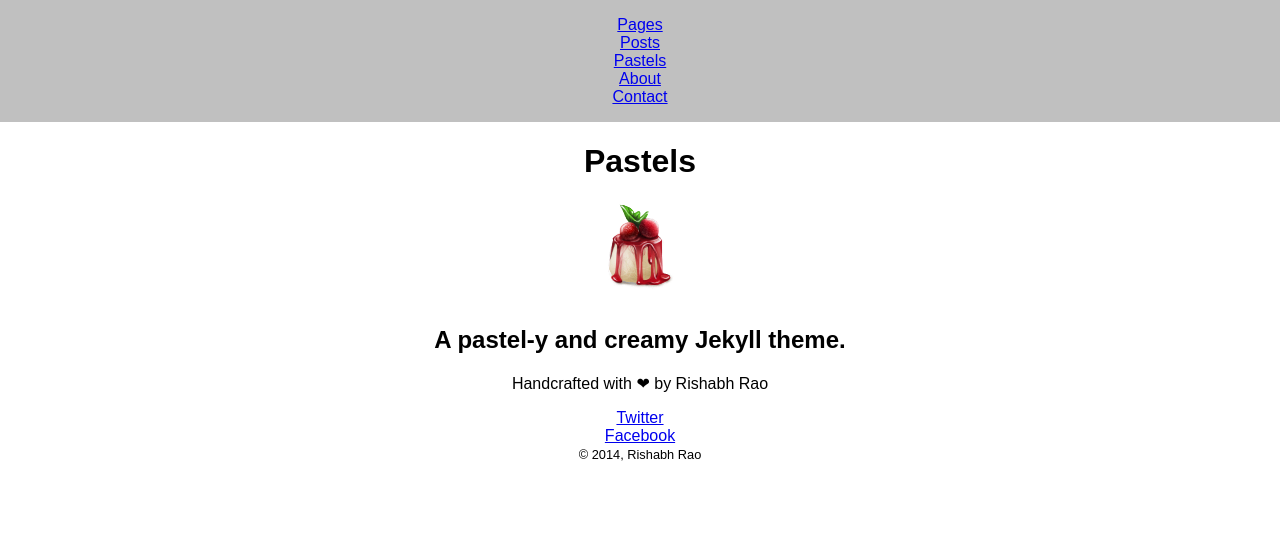
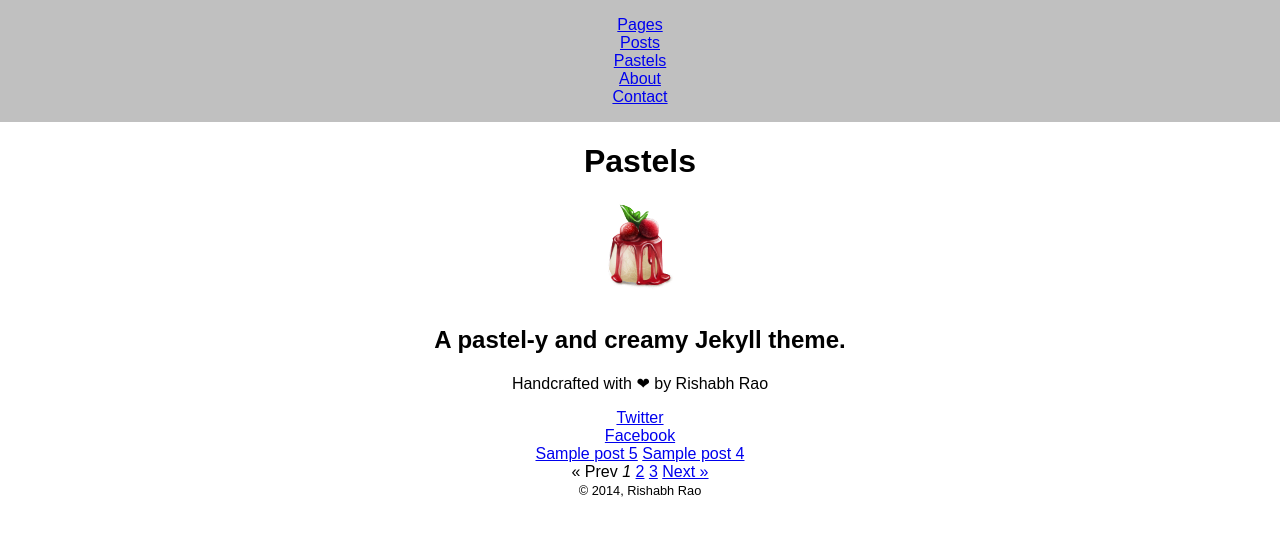
Before and after one commit to rishabh-ink/pastels, a Jekyll site: the page built from index.html, in a window 1280 px wide. Shown: the top 536 px of the page. Built offline with Jekyll 4.4.1, drawn with Linux system fonts in a browser that asks for light colours; Markdown is read by kramdown in place of the engine named in the settings; the list of posts is cut into pages by our own code.

Commit message:
Paginated thru posts.

```diff
--- a/index.html
+++ b/index.html
@@ -5,7 +5,6 @@
 logo: "logo/pastels-logo.png"
 subtitle: "A pastel-y and creamy Jekyll theme."
 description: "Handcrafted with &#10084; by Rishabh Rao"
-
 actions:
   - name: Twitter
     link: https://twitter.com/rishabhsrao
@@ -15,13 +14,33 @@
     style: facebook
 ---
 
-<!-- <div id="home">
-  <h1>Blog Posts</h1>
-  <ul class="posts">
-    {% for post in site.posts %}
-      <li><span>{{ post.date | date_to_string }}</span> &raquo; <a href="{{ post.url }}">{{ post.title }}</a></li>
-    {% endfor %}
-  </ul>
+{% for post in paginator.posts %}
+  <a href="{{ post.url }}">{{ post.title }}</a>
+{% endfor %}
 
+
+{% if paginator.total_pages > 1 %}
+<div class="pagination">
+  {% if paginator.previous_page %}
+    <a href="{{ paginator.previous_page_path | prepend: site.baseurl | replace: '//', '/' }}">&laquo; Prev</a>
+  {% else %}
+    <span>&laquo; Prev</span>
+  {% endif %}
+
+  {% for page in (1..paginator.total_pages) %}
+    {% if page == paginator.page %}
+      <em>{{ page }}</em>
+    {% elsif page == 1 %}
+      <a href="{{ '/index.html' | prepend: site.baseurl | replace: '//', '/' }}">{{ page }}</a>
+    {% else %}
+      <a href="{{ site.paginate_path | prepend: site.baseurl | replace: '//', '/' | replace: ':num', page }}">{{ page }}</a>
+    {% endif %}
+  {% endfor %}
+
+  {% if paginator.next_page %}
+    <a href="{{ paginator.next_page_path | prepend: site.baseurl | replace: '//', '/' }}">Next &raquo;</a>
+  {% else %}
+    <span>Next &raquo;</span>
+  {% endif %}
 </div>
- -->
+{% endif %}
```
